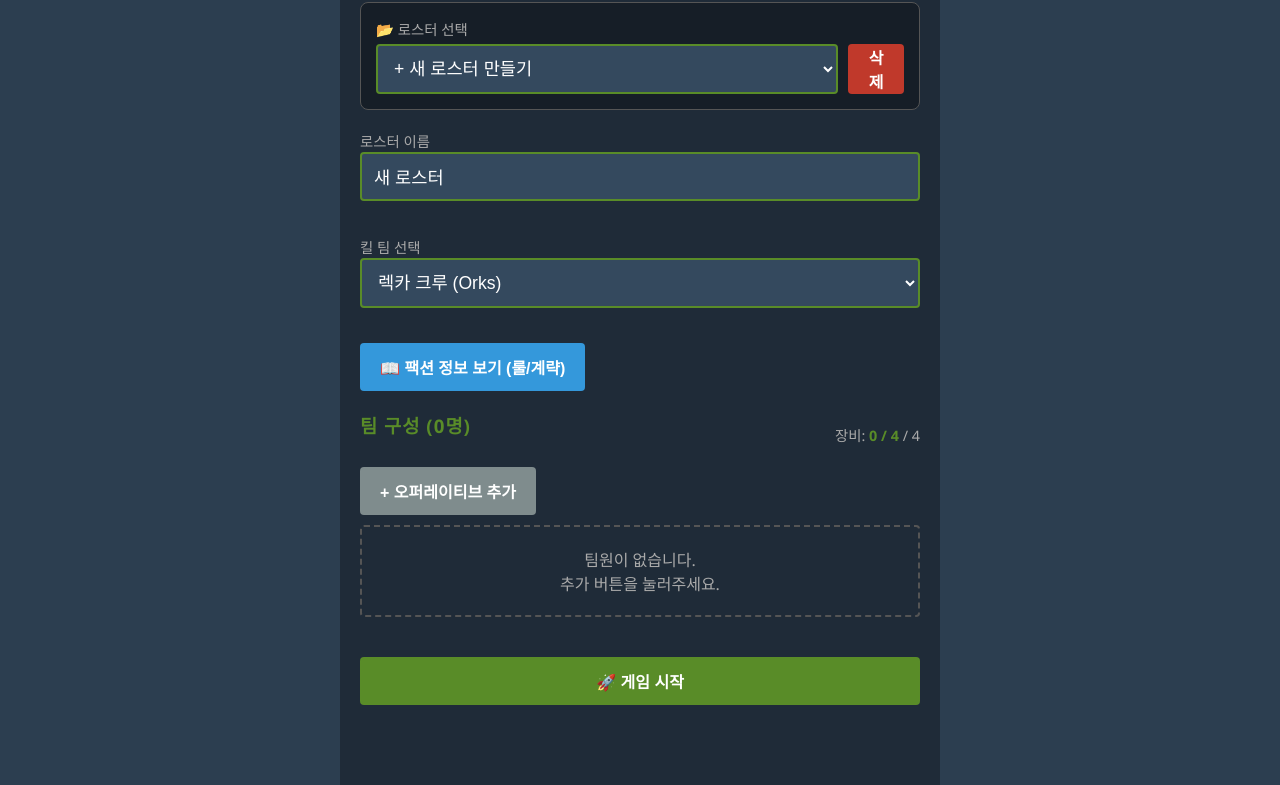
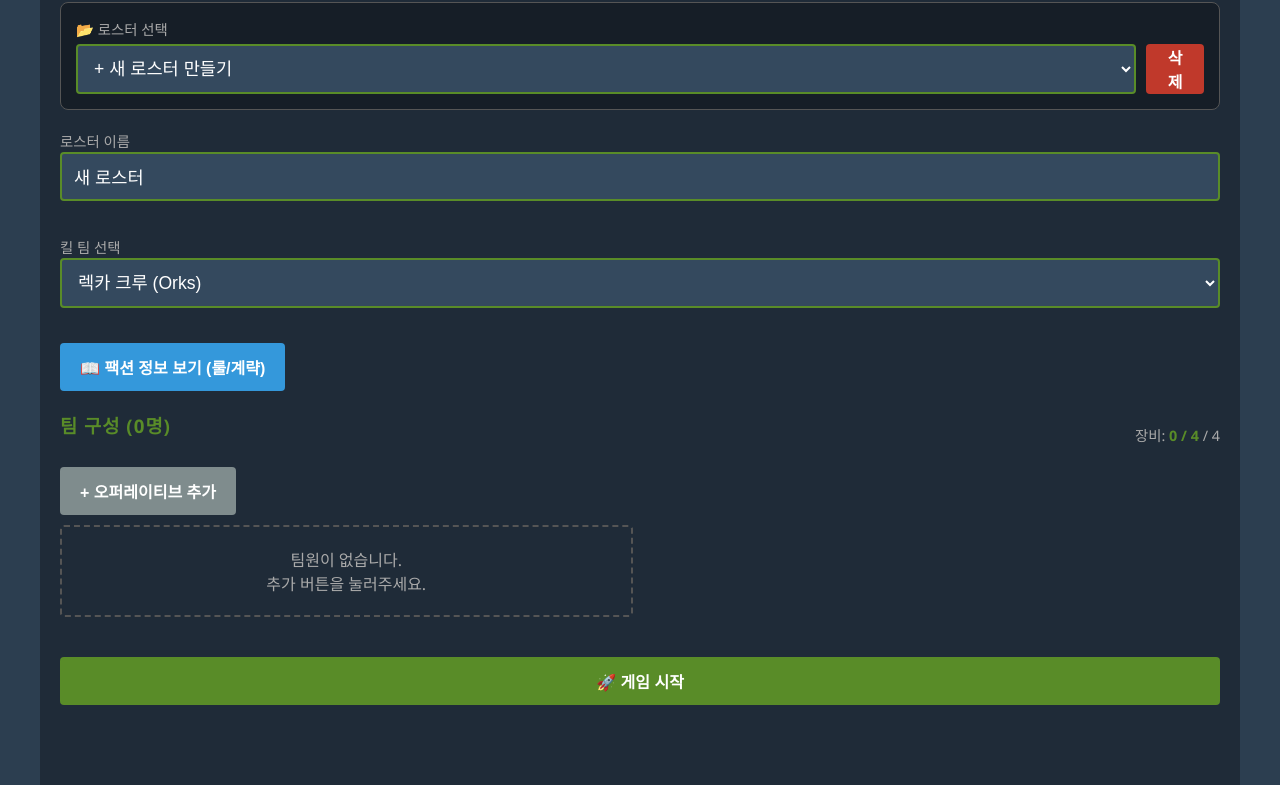
Before and after one commit to Andrea4595/KillTeamApp, a website with bundled scripts: page index.html in a window 1280 px wide. Shown: the part 127-912 px from the top of the page. Built offline with nearby package versions, Linux system fonts and the light colour scheme.

Commit message:
feat : 반응형 레이아웃 적용

```diff
--- a/css/style.css
+++ b/css/style.css
@@ -217,3 +217,27 @@ h1, h2, h3 {
 }
 .equip-btn-list button:hover { background: #444; }
 .equip-btn-list button:disabled { opacity: 0.5; cursor: not-allowed; text-decoration: line-through; }
+
+/* 2열 레이아웃 (넓은 화면) */
+@media (min-width: 768px) {
+    .container {
+        max-width: 1200px;
+    }
+
+    .modal-content {
+        max-width: 1100px;
+    }
+
+    #my-roster-list, #modal-op-list, #game-op-list,
+    #info-faction-rules, #info-strat-ploys, #info-fire-ploys,
+    #game-faction-rules, #game-strat-ploys, #game-fire-ploys,
+    #equip-modal-list, #game-equipment-list {
+        display: grid;
+        grid-template-columns: repeat(2, 1fr);
+        gap: 15px;
+    }
+
+    .op-card, .ploy-card, .equip-btn-list button, .card-equip-item {
+        margin-bottom: 0;
+    }
+}
```
